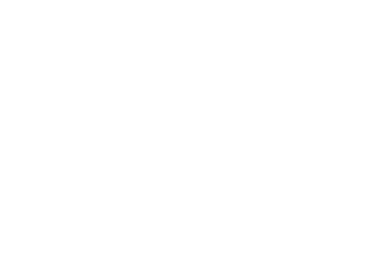
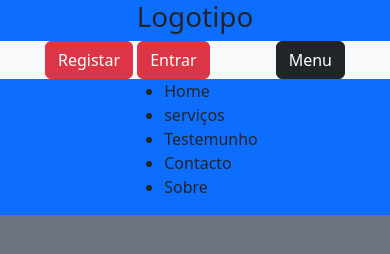
Before and after one commit to ClaudioRufino/front-end, a website: page index.html in a window 390 px wide. Drawn offline with nearby package versions, Linux system fonts and the light colour scheme.

Commit message:
primeira parte do navbar responsivo

```diff
--- a/index.html
+++ b/index.html
@@ -1,12 +1,119 @@
-<!DOCTYPE html>
-<html lang="en">
-<head>
-    <meta charset="UTF-8">
-    <meta http-equiv="X-UA-Compatible" content="IE=edge">
-    <meta name="viewport" content="width=device-width, initial-scale=1.0">
-    <title>Document</title>
-</head>
-<body>
+<!doctype html>
+<html lang="pt-br">
+  <head>
+    <!-- Required meta tags -->
+    <meta charset="utf-8">
+    <meta name="viewport" content="width=device-width, initial-scale=1">
 
-</body>
+    <!-- Bootstrap CSS -->
+    <link href="node_modules/bootstrap/compilados/bootstrap.css" rel="stylesheet">
+
+    <link rel="stylesheet" href="node_modules/bootstrap/compilados/style.css">
+
+    <title>Hello, world!</title>
+  </head>
+  <body class="bg-secondary">
+
+    <div class="container-fluid">
+      <div class="row">
+        <header class="bg-primary">
+            <div class="d-none d-md-block">
+                <nav class="navbar-web bg-secondar">
+                    <div class="logo-web">
+                        <h1>Logotipo</h1>
+                    </div>
+
+                    <div class="menu-web">
+                        <ul>
+                            <li>Home</li>
+                            <li>serviços</li>
+                            <li>Testemunho</li>
+                            <li>Contacto</li>
+                            <li>Sobre</li>
+                        </ul>
+                    </div>
+
+                    <div class="botoes-navbar-web">
+                        <a href="" class="btn btn-danger">Registar</a>
+                        <a href="" class="btn btn-danger">Entrar</a>
+                    </div>
+                </nav>
+            </div>
+
+                <!-- Navbar versão mobile -->
+            <div class="d-block d-md-none">
+                <nav class="navbar-mobile bg-secondar">
+                    <div class="row">
+                        <div class="col-12 d-flex justify-content-center">
+                            <div class="logo-mobile">
+                                <h1>Logotipo</h1>
+                            </div>
+                        </div>
+                    </div>
+
+                    <div class="row">
+                        <div class="col-12 d-flex justify-content-around bg-light">
+                            <div class="botoes-navbar-mobile">
+                                <a href="" class="btn btn-danger">Registar</a>
+                                <a href="" class="btn btn-danger">Entrar</a>
+                            </div>
+
+                            <div class="botoes-navbar-mobile">
+                                <button class="btn btn-dark">Menu</button>
+                            </div>
+                        </div>
+                    </div>
+
+
+                    <div class="menu-mobile d-flex justify-content-center">
+                        <ul>
+                            <li>Home</li>
+                            <li>serviços</li>
+                            <li>Testemunho</li>
+                            <li>Contacto</li>
+                            <li>Sobre</li>
+                        </ul>
+                    </div>
+
+
+                </nav>
+            </div>
+        </header>
+    </div>
+
+            <!-- <div class="d-block d-md-none">
+                <header class="bg-primary">
+
+                    <div class="logo-mobile">
+                        <h1>Logotipo Mobile</h1>
+                    </div>
+
+                    <nav class="navbar-mobile">
+                        <ul>
+                            <li>Home</li>
+                            <li>serviços</li>
+                            <li>Testemunho</li>
+                            <li>Contacto</li>
+                            <li>Sobre</li>
+                        </ul>
+                    </nav>
+
+                    <div class="botoes-navbar-mobile">
+                        <a href="" class="btn btn-danger">Registar</a>
+                        <a href="" class="btn btn-danger">Entrar</a>
+                    </div>
+                  </header>
+            </div> -->
+
+        <!-- </div> -->
+    </div>
+    </div>
+
+
+
+
+    <!-- Option 1: Bootstrap Bundle with Popper -->
+    <script src="node_modules/bootstrap/dist/js/bootstrap.bundle.min.js"></script>
+
+  </body>
 </html>
```
Also changed, not shown: package.json (added, +14 -0 lines), style.css (added), 1 other file.
